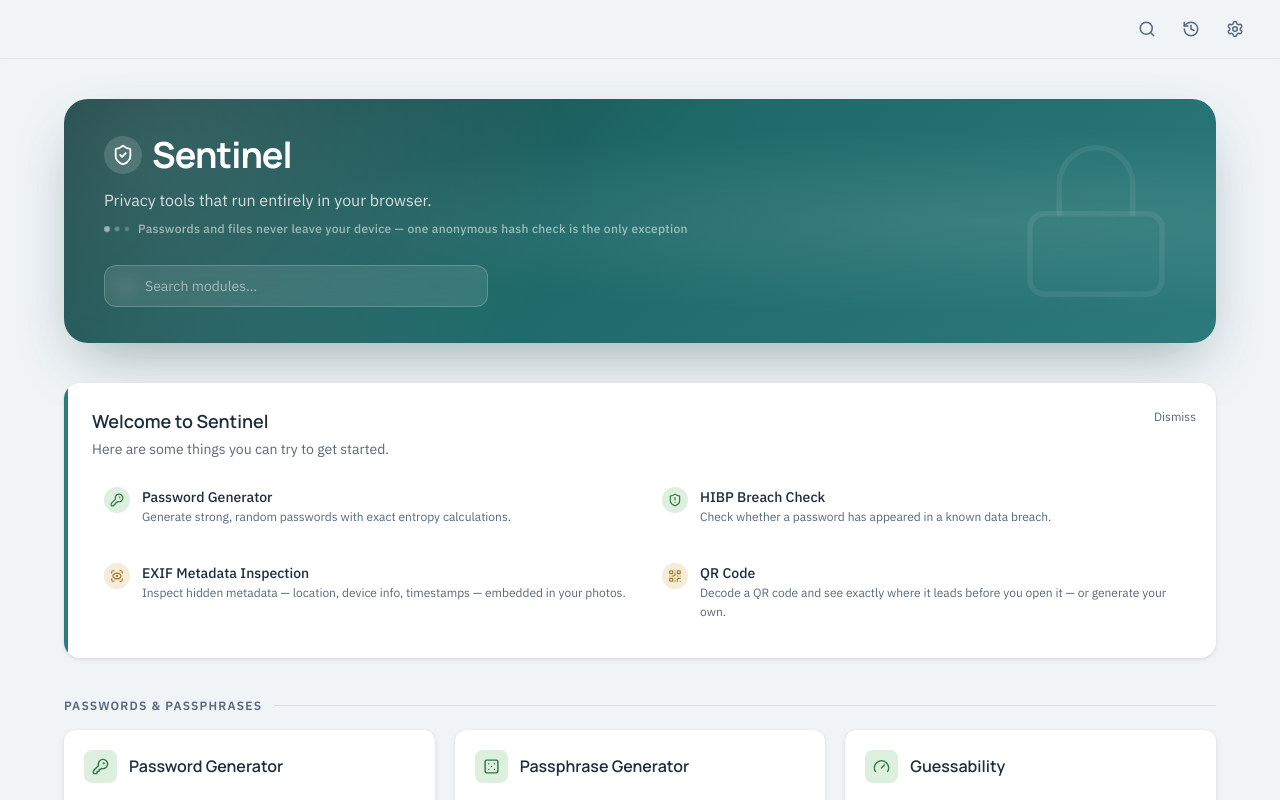
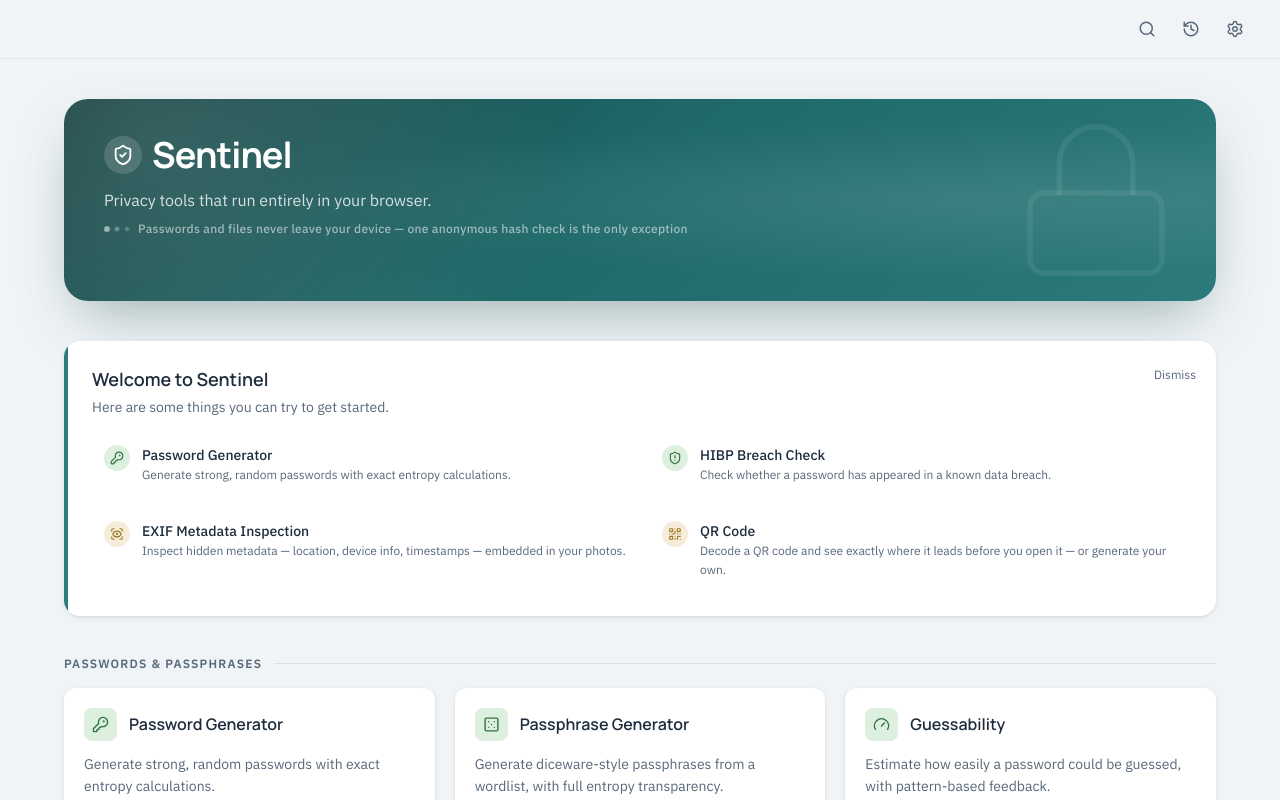
Before and after one commit to matth3wdsouza/sentinel, a Next.js app: page / in a window 1280 px wide. Shown: the top 800 px of the page. Built offline with nearby package versions, Linux system fonts and the light colour scheme.

Commit message:
refactor: remove home page hero search bar
The command palette (Cmd+K) is now the single search surface — it works
from every page, not just home. Removes duplicate search functionality
and simplifies the hero to: logo, tagline, and trust signal.

```diff
--- a/src/app/page.js
+++ b/src/app/page.js
@@ -1,8 +1,7 @@
 "use client";
 
-import { useState, useRef } from "react";
 import Link from "next/link";
-import { ShieldCheck, Search } from "lucide-react";
+import { ShieldCheck } from "lucide-react";
 
 import { CATEGORIES, ALL_MODULES } from "@/lib/modules";
 import { usePreference } from "@/lib/usePreference";
@@ -100,13 +99,11 @@ function WelcomeBanner({ onDismiss }) {
 }
 
 export default function Home() {
-  const [query, setQuery] = useState("");
   const [disabledModules] = usePreference("disabled-modules", []);
   const [welcomeDismissed, setWelcomeDismissed, isLoading] = usePreference(
     "welcome-dismissed",
     false
   );
-  const searchRef = useRef(null);
 
   const showWelcome = !isLoading && !welcomeDismissed;
 
@@ -117,35 +114,19 @@ export default function Home() {
   const isLoaded = !isLoading;
   const disabledSet = new Set(disabledModules);
 
-  const q = query.trim().toLowerCase();
-
-  const matches = (module) =>
-    !q ||
-    module.title.toLowerCase().includes(q) ||
-    module.description.toLowerCase().includes(q);
-
-  const isSearching = q.length > 0;
   const isVisible = (m) => !disabledSet.has(m.id);
 
-  const searchResults = isSearching
-    ? ALL_MODULES.filter((m) => m.status === "available" && isVisible(m) && matches(m))
-    : [];
-
-  const visibleCategories = isSearching
-    ? []
-    : CATEGORIES.map((cat) => ({
+  const visibleCategories = CATEGORIES.map((cat) => ({
     ...cat,
     available: cat.modules.filter(
-          (m) => m.status === "available" && isVisible(m) && matches(m)
+      (m) => m.status === "available" && isVisible(m)
     ),
     comingSoon: cat.modules.filter(
-          (m) => m.status === "coming-soon" && isVisible(m) && matches(m)
+      (m) => m.status === "coming-soon" && isVisible(m)
     ),
   })).filter((cat) => cat.available.length > 0 || cat.comingSoon.length > 0);
 
-  const hasNoResults = isSearching
-    ? searchResults.length === 0
-    : visibleCategories.length === 0;
+  const hasNoResults = visibleCategories.length === 0;
 
   return (
     <main className="min-h-screen px-4 py-6 sm:px-10 sm:py-10">
@@ -193,43 +174,16 @@ export default function Home() {
                 hash check is the only exception
               </span>
             </div>
-
-            {/* Search */}
-            <div className="relative max-w-xs sm:max-w-sm">
-              <Search
-                className="absolute left-3.5 top-1/2 -translate-y-1/2 text-white/60"
-                size={15}
-              />
-              <input
-                ref={searchRef}
-                type="search"
-                aria-label="Search modules"
-                value={query}
-                onChange={(e) => setQuery(e.target.value)}
-                placeholder="Search modules…"
-                className="w-full border border-white/20 rounded-xl pl-10 pr-3 py-2.5 text-sm text-white placeholder:text-white/50 bg-white/10 backdrop-blur-sm focus:outline-none focus:border-white/50 focus:bg-white/15 transition"
-              />
-            </div>
           </div>
         </div>
 
         {/* Welcome banner — first-use only */}
-        {isLoaded && showWelcome && !isSearching && (
+        {isLoaded && showWelcome && (
           <WelcomeBanner onDismiss={dismissWelcome} />
-        )}
-
-        {/* Search results */}
-        {isLoaded && isSearching && searchResults.length > 0 && (
-          <div className="grid grid-cols-1 sm:grid-cols-2 lg:grid-cols-3 gap-4 sm:gap-5">
-            {searchResults.map((module) => (
-              <ModuleCard key={module.id} module={module} />
-            ))}
-          </div>
         )}
 
         {/* Default view — grouped by category */}
         {isLoaded &&
-          !isSearching &&
           visibleCategories.map((cat, i) => (
             <div key={cat.id} className={i < visibleCategories.length - 1 ? "mb-10" : ""}>
               {/* Category heading — more presence than a dot + tiny caps */}
@@ -261,11 +215,6 @@ export default function Home() {
           ))}
 
         {isLoaded && hasNoResults && (
-          isSearching ? (
-            <p className="text-sm text-slate mt-4">
-              No modules match &quot;{query}&quot;.
-            </p>
-          ) : (
           <div className="text-center py-16">
             <p className="text-sm text-ink font-medium mb-1">No modules enabled</p>
             <p className="text-sm text-slate mb-4">
@@ -286,7 +235,6 @@ export default function Home() {
               </Link>
             </div>
           </div>
-          )
         )}
       </div>
     </main>
```
Also changed, not shown: 1 other file (tests, documents, lock files or other folders). Lines whose indentation alone changed are shown as unchanged.
